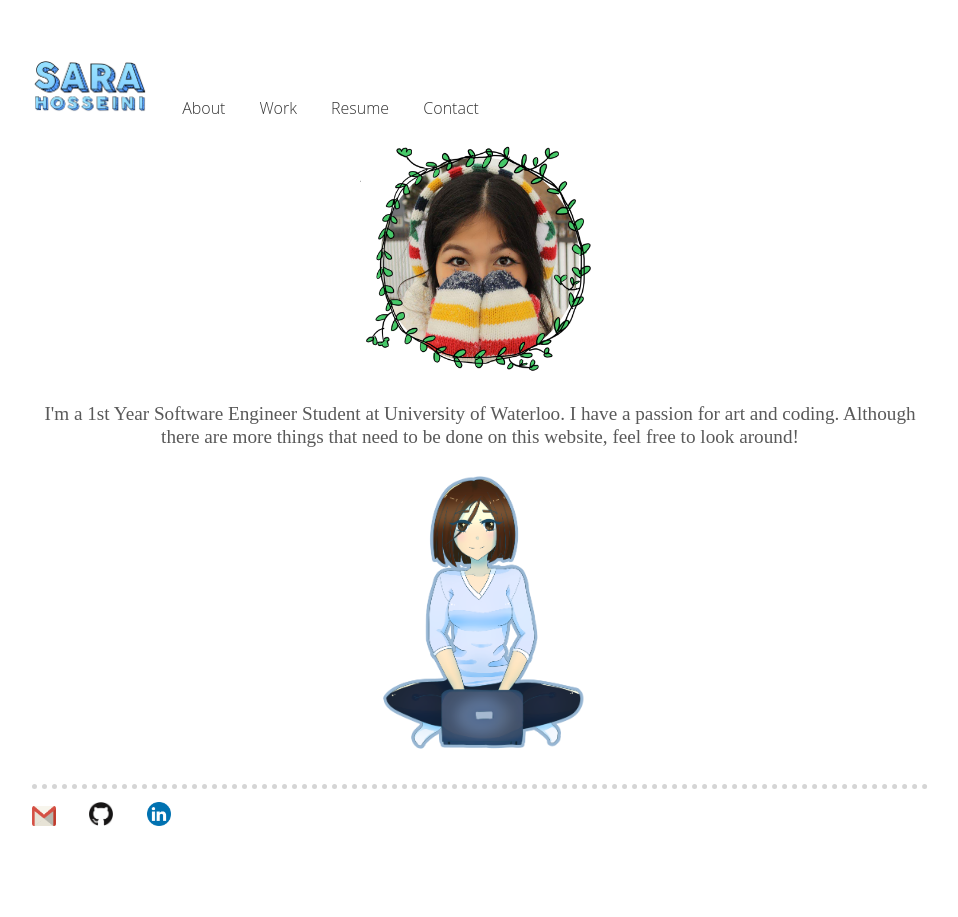
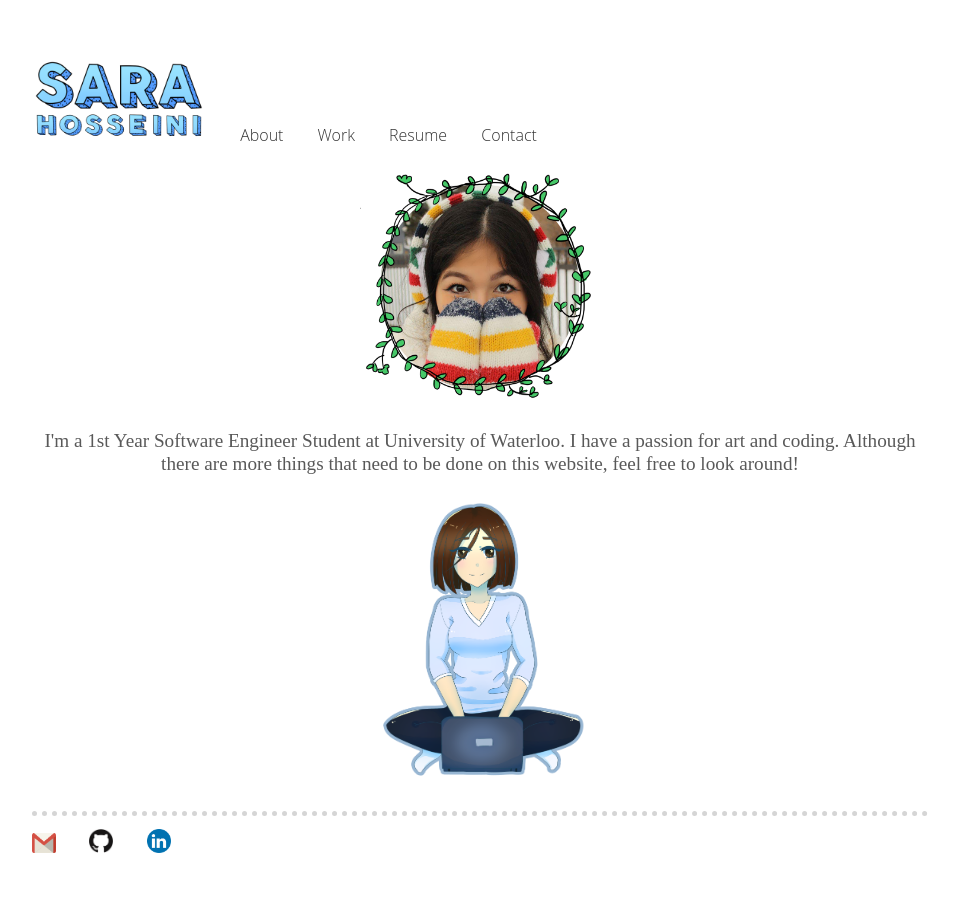
Before and after one commit to sarahoss/sarahoss.github.io, a Jekyll site: the page built from index.html, in a window 1280 px wide. Shown: the whole page, without its empty margins (160-1118 px from the left). Built offline with Jekyll 4.4.1, drawn with Linux system fonts in a browser that asks for light colours.

Commit message:
Update default.html

```diff
--- a/_layouts/default.html
+++ b/_layouts/default.html
@@ -9,7 +9,7 @@
 		<body>
 			<nav>
 	    		<ul>
-	        		<li><a href="/"><img id="homehouse" img class="img-responsive" src="/src/SaraLogo.png" height="54" width="116"/></a></li>
+	        		<li><a href="/"><img id="homehouse" img class="img-responsive" src="/src/SaraLogo.png" height="81" width="174"/></a></li>
 				<li><a href="/">About</a></li>
 				<li><a href="/work">Work</a></li>
 	        		<li><a href="/src/Sara_Hosseini_Resume.pdf">Resume</a></li>
```
